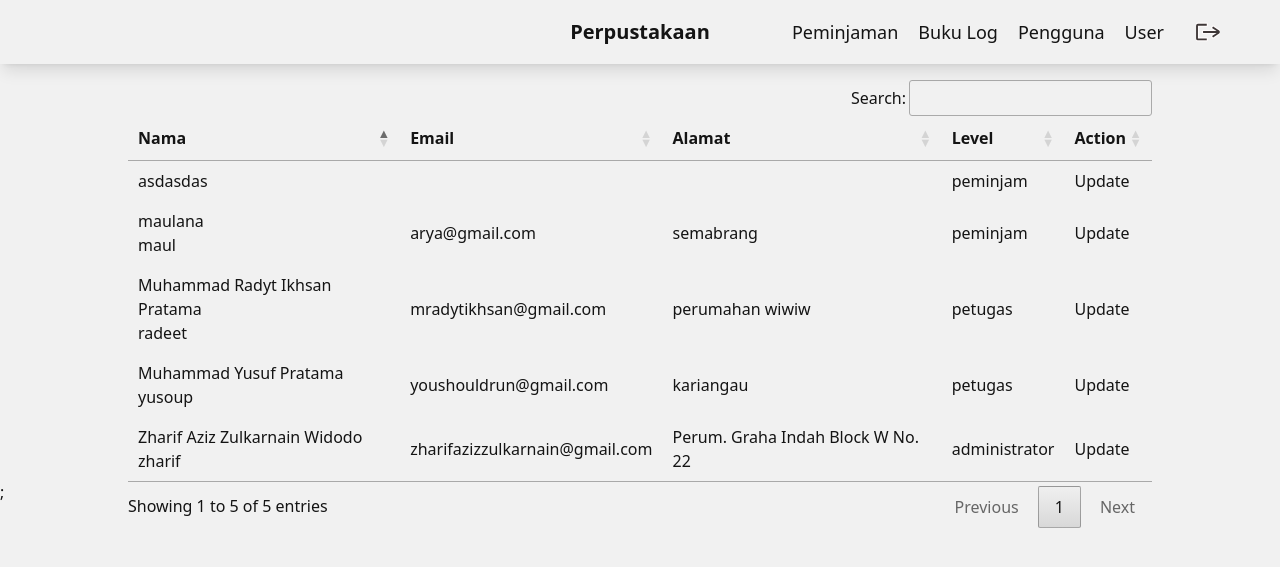
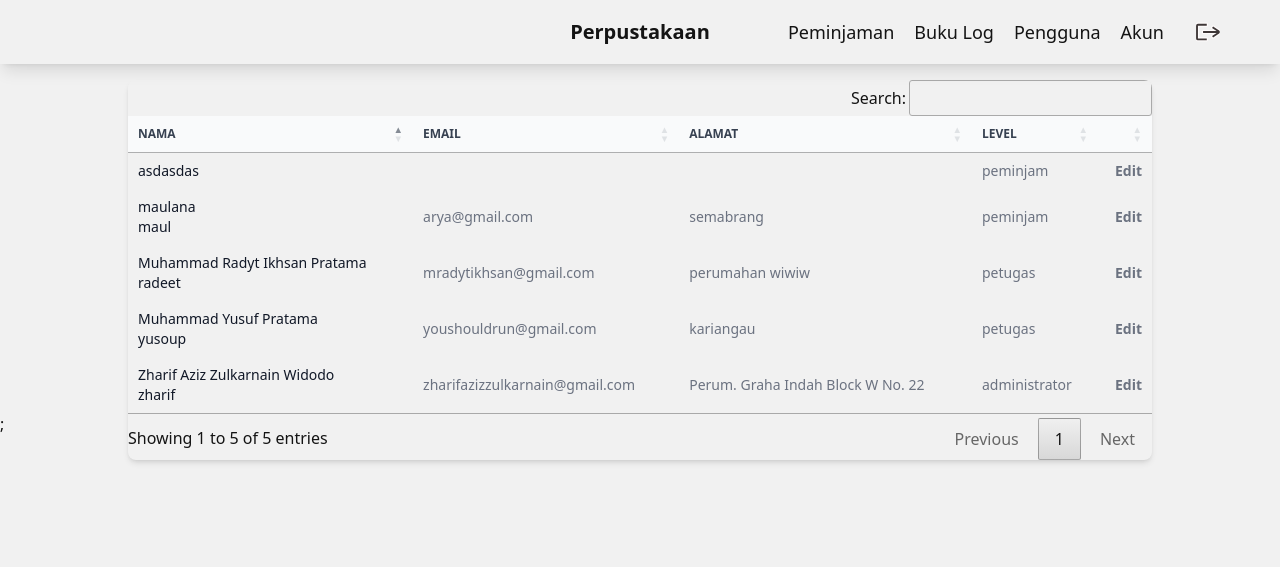
Before and after one commit to ZAZW27/PerpustakaanKu, a PHP site: page /src/view/pengguna/index.php in a window 1280 px wide. Shown: the top 567 px of the page. Run offline with PHP 8.4, Linux system fonts and the light colour scheme; a user stored in the database is signed in; data comes from the database, SQL or seed files in the repository; both versions use the stored data as it was after the commit; style sheets or scripts are compiled from the project's sources; some libraries are stand-ins or nearby versions.

Commit message:
Sudah baik please jangan lagi

```diff
--- a/src/view/buku-log/index.php
+++ b/src/view/buku-log/index.php
@@ -369,7 +369,7 @@
         <div class="row row--top-20 md:px-12 lg:px-24">
             <div class="col-md-12">
                 <div class="table-container">
-                    <table class="table" id="datatables">
+                    <table class="table" id="">
                         <thead class="table__thead">
                             <tr>
                                 <th class="table__th">No</th>
--- a/src/view/partials/_header.php
+++ b/src/view/partials/_header.php
@@ -70,7 +70,7 @@ $id_user = $_SESSION['id_user'];
                             <a class="<?= $level == 'petugas' ? '' : 'hidden' ?>" href="../sortir/index.php" class="btn btn-ghost btn-circle">Sortir</a>
                         </li>
                         <li>
-                            <a class="" href="../user/index.php" class="btn btn-ghost btn-circle">User</a>
+                            <a class="" href="../user/index.php" class="btn btn-ghost btn-circle">Akun</a>
                         </li>
                         <li>
                             <a href="../auth/crud/aksi-logout.php" class="btn btn-ghost btn-circle">
@@ -102,7 +102,7 @@ $id_user = $_SESSION['id_user'];
                 <a class="<?= $level == 'administrator' ? '' : 'hidden' ?>" href="../buku-log/index.php" class="btn btn-ghost btn-circle">Buku Log</a>
                 <a class="<?= $level == 'administrator' ? '' : 'hidden' ?>" href="../pengguna/index.php" class="btn btn-ghost btn-circle">Pengguna</a>
                 <a class="<?= $level == 'petugas' ? '' : 'hidden' ?>" href="../sortir/index.php" class="btn btn-ghost btn-circle">Sortir</a>
-                <a class="" href="../user/index.php" class="btn btn-ghost btn-circle">User</a>
+                <a class="" href="../user/index.php" class="btn btn-ghost btn-circle">Akun</a>
                 <a href="../auth/crud/aksi-logout.php" class="btn btn-ghost btn-circle">
                     <div class="indicator">
                         <!-- <svg fill="#3e3737" width="64px" height="64px" viewBox="0 0 16 16" xmlns="http://www.w3.org/2000/svg" stroke="#3e3737" stroke-width="0.00016"><g id="SVGRepo_bgCarrier" stroke-width="0"></g><g id="SVGRepo_tracerCarrier" stroke-linecap="round" stroke-linejoin="round" stroke="#fefbfb" stroke-width="1.536"><path d="M1.3 3.75h5.88V2.5H1.3A1.25 1.25 0 0 0 .05 3.75v8.5A1.25 1.25 0 0 0 1.3 13.5h5.88v-1.25H1.3z"></path><path d="m15.4 7-4-2.74-.71 1 3.08 2.1H4.71v1.26h9.07l-3.08 2.11.71 1L15.4 9a1.24 1.24 0 0 0 0-2z"></path></g><g id="SVGRepo_iconCarrier"><path d="M1.3 3.75h5.88V2.5H1.3A1.25 1.25 0 0 0 .05 3.75v8.5A1.25 1.25 0 0 0 1.3 13.5h5.88v-1.25H1.3z"></path><path d="m15.4 7-4-2.74-.71 1 3.08 2.1H4.71v1.26h9.07l-3.08 2.11.71 1L15.4 9a1.24 1.24 0 0 0 0-2z"></path></g></svg> -->
--- a/src/view/pengguna/index.php
+++ b/src/view/pengguna/index.php
@@ -11,14 +11,25 @@
     ?>
     <main class="relative top-16 z-[10] px-0 md:px-3 py-4 flex flex-col justify-center items-center">
         <div class="md:w-[80vw] w-full">
-            <table class="table-auto w-full" id="datatables">
-                <thead>
+            <div class="relative overflow-x-auto shadow-md sm:rounded-lg">
+                <table class="w-full text-sm text-left rtl:text-right text-gray-500 dark:text-gray-400" id="datatables"     >
+                    <thead class="text-xs text-gray-700 uppercase bg-gray-50 dark:bg-gray-700 dark:text-gray-400">
                         <tr>
-                        <th>Nama</th>
-                        <th>Email</th>
-                        <th>Alamat</th>
-                        <th>Level</th>
-                        <th>Action</th>
+                            <th scope="col" class="px-6 py-3">
+                                Nama
+                            </th>
+                            <th scope="col" class="px-6 py-3">
+                                Email
+                            </th>
+                            <th scope="col" class="px-6 py-3">
+                                Alamat
+                            </th>
+                            <th scope="col" class="px-6 py-3">
+                                Level
+                            </th>
+                            <th scope="col" class="px-6 py-3">
+                                <span class="sr-only">Action</span>
+                            </th>
                         </tr>
                     </thead>
                     <tbody>
@@ -26,20 +37,29 @@
                         $getUser = mysqli_query($con, "SELECT * FROM tbl_user ORDER BY level");
                         while($u = mysqli_fetch_array($getUser)){
                         ?>
-                        <tr class="border-b border-neutral">
-                            <td class="px-2"><p><?= $u['nama_lengkap'] ?></p><p><?= $u['username'] ?></p></td>
-                            <td class="px-2"><?= $u['email'] ?></td>
-                            <td class="px-2"><?= $u['alamat'] ?></td>
-                            <td class="px-2"><?= $u['level'] ?></td>
-                            <td class="px-2">
-                                <a href="update.php?user=<?=$u['id_user']?>">Update</a>
-                                <!-- <a href="crud/aksi-delete.php?user=<?=$u['id_user']?>">Delete</a> -->
+                            <tr class="bg-white border-b dark:bg-gray-800 dark:border-gray-700 hover:bg-gray-50 dark:hover:bg-gray-600">
+                                <td class="px-6 py-4 font-medium text-gray-900 dark:text-white">
+                                    <?= $u['nama_lengkap'] ?>
+                                    <p class=" font-light"><?= $u['username'] ?></p>
+                                </td>
+                                <td class="px-6 py-4">
+                                    <?= $u['email'] ?>
+                                </td>
+                                <td class="px-6 py-4">
+                                    <?= $u['alamat'] ?>
+                                </td>
+                                <td class="px-6 py-4">
+                                    <?= $u['level'] ?>
+                                </td>
+                                <th class="px-6 py-4 text-right">
+                                    <a class="font-bold" href="update.php?user=<?=$u['id_user']?>">Edit</a>
                                 </td>
                             </tr>
                         <?php } ?>
                     </tbody>
                 </table>
             </div>
+        </div>
     </main>
     <script src="main.js"></script>
 <?php include '../partials/_footer.php' ?>;
```
Also changed, not shown: src/view/sortir/index.php (+19 -0 lines), src/view/sortir/update.php (+11 -2 lines), ukk_perpus.sql (+28 -16 lines). Lines whose indentation alone changed are shown as unchanged.
